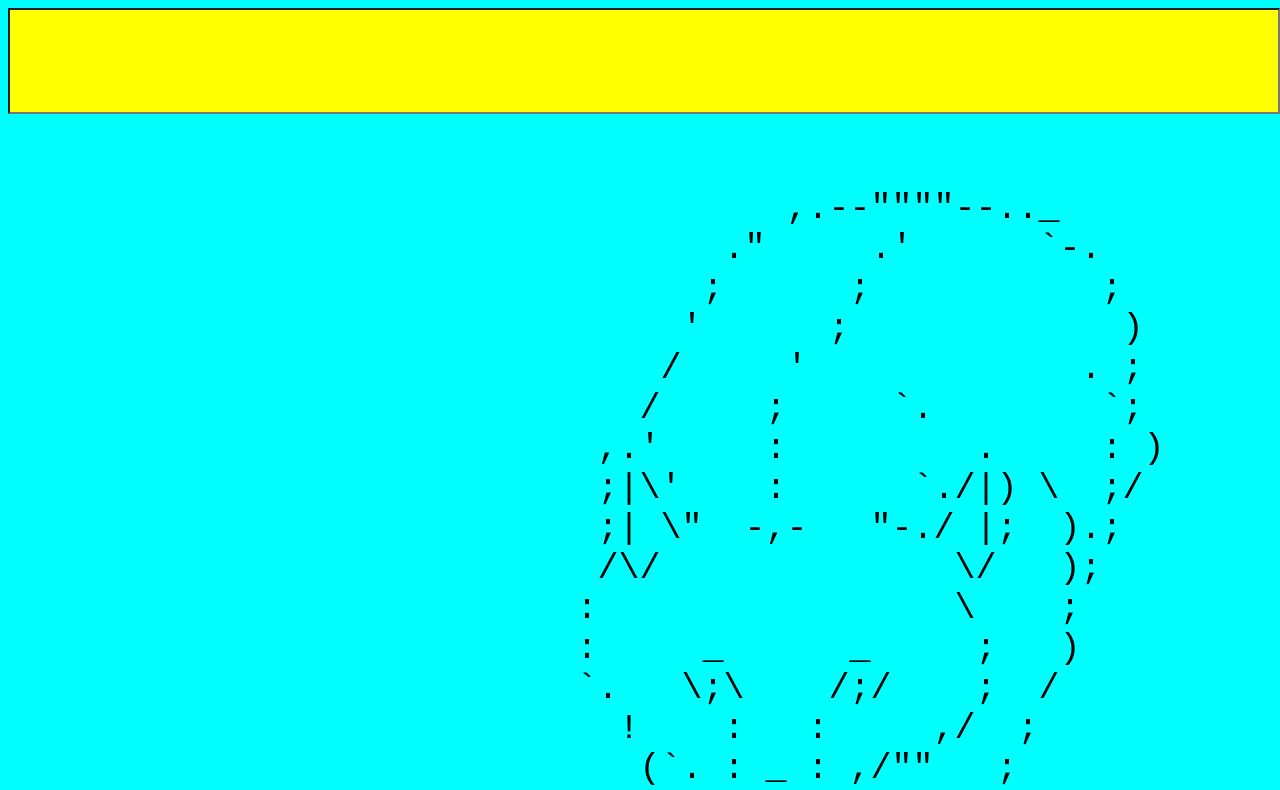
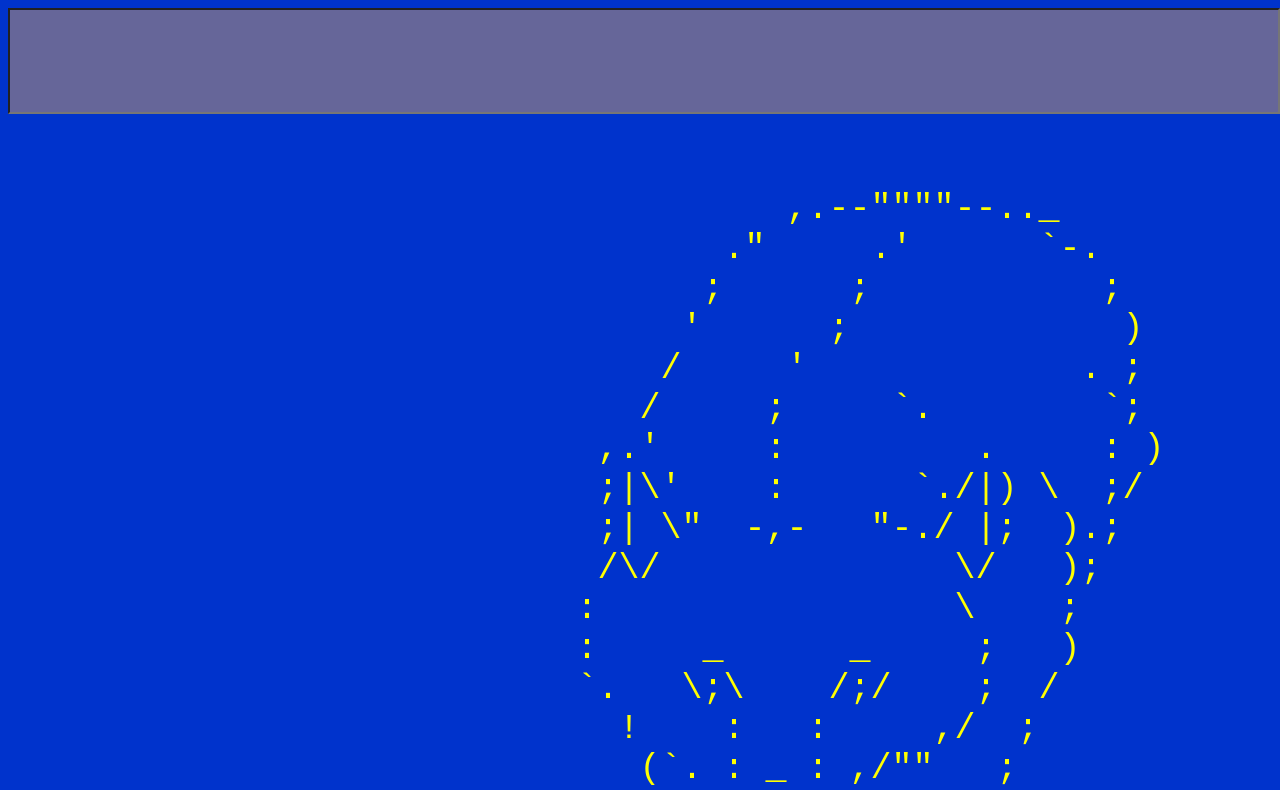
Before and after one commit to Batsy79/17TOC, a plain HTML site: page main.html in a window 1280 px wide. Shown: the top 790 px of the page. Drawn offline with Linux system fonts and the light colour scheme.

Commit message:
Update main.html

```diff
--- a/main.html
+++ b/main.html
@@ -9,7 +9,7 @@
 <style>
 
     body {
-        background-color:#00ffff;
+        background-color:#0033cc;
     }
 
     #input {
@@ -18,7 +18,7 @@
         font-size:100px;
         margin:auto;
         text-align:center;
-        background-color:yellow;
+        background-color:#666699;
     }
 
     #container {
@@ -34,6 +34,7 @@
     #wombat {
         margin-left:35%;
         font-size:35px;
+        color:yellow;
     }
 </style>
 </head>
```
